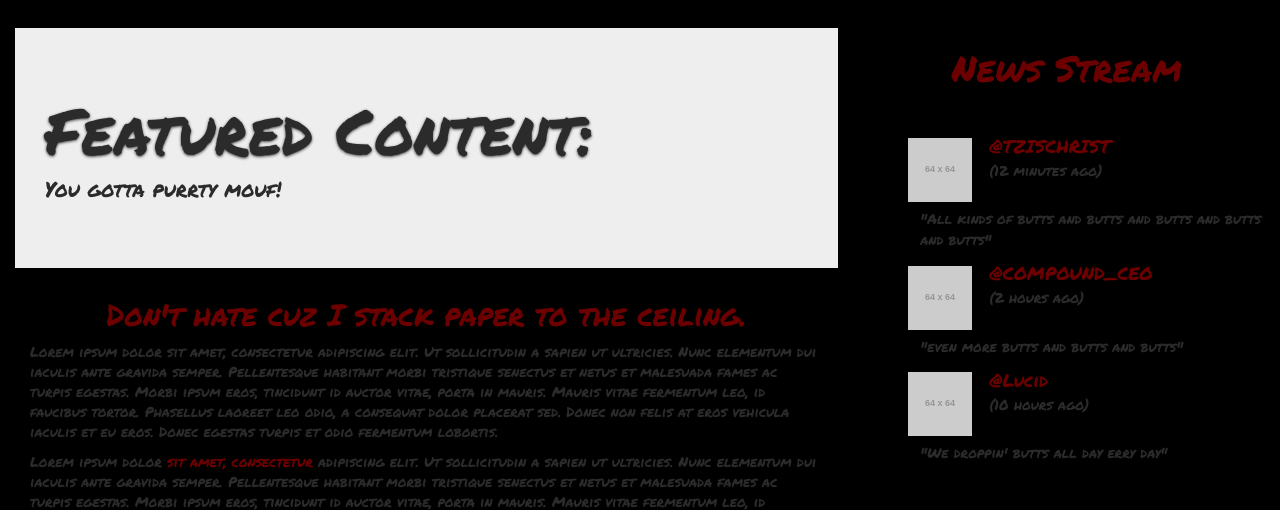
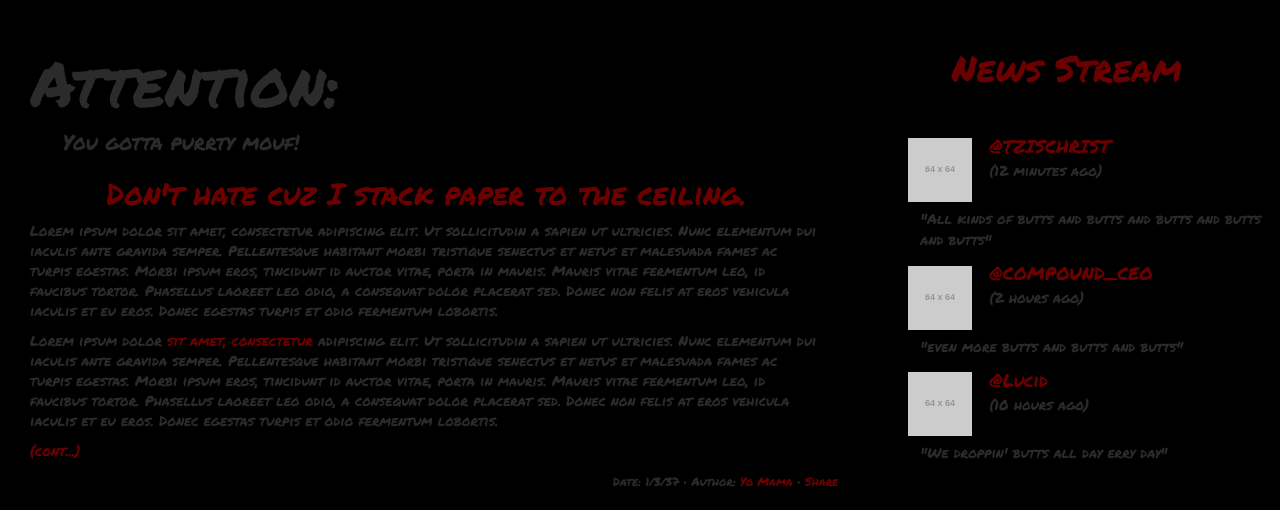
Before and after one commit to DaJoker29/compound-theme, a PHP site: page / in a window 1280 px wide. Shown: the part 92-602 px from the top of the page. Run offline with PHP 8.4, Linux system fonts and the light colour scheme; grey boxes labelled with a size stand in for pictures from a placeholder-image service; some libraries are stand-ins or nearby versions.

Commit message:
update jumbotron styling

```diff
--- a/public/css/style.css
+++ b/public/css/style.css
@@ -3023,17 +3023,17 @@ input[type="button"].btn-block {
   color: #000000;
 }
 .jumbotron {
-  padding: 30px;
-  margin-bottom: 30px;
+  padding: 0;
+  margin-bottom: 0;
   color: inherit;
-  background-color: #eeeeee;
+  background-color: inherit;
 }
 .jumbotron h1,
 .jumbotron .h1 {
   color: inherit;
 }
 .jumbotron p {
-  margin-bottom: 15px;
+  margin-bottom: 0;
   font-size: 21px;
   font-weight: 200;
 }
@@ -3045,12 +3045,12 @@ input[type="button"].btn-block {
 }
 @media screen and (min-width: 768px) {
   .jumbotron {
-    padding-top: 48px;
-    padding-bottom: 48px;
+    padding-top: 0;
+    padding-bottom: 0;
   }
   .container .jumbotron {
-    padding-left: 60px;
-    padding-right: 60px;
+    padding-left: 0;
+    padding-right: 0;
   }
   .jumbotron h1,
   .jumbotron .h1 {
@@ -3397,6 +3397,14 @@ a:hover {
   right: 0px;
   position: fixed;
 }
+.jumbotron p {
+  padding-left: 48px;
+  padding-right: 48px;
+}
+.jumbotron h1 {
+  padding-left: 16px;
+  padding-right: 16px;
+}
 article.blog-post,
 article.blog-photo,
 article.blog-music {
--- a/public/index.html
+++ b/public/index.html
@@ -48,8 +48,8 @@
         <!--Main-->
         <div class="col-md-8 page-main">
           <div class="jumbotron">
-            <h1>Featured Content:</h1>
-            <p class="lead">You gotta purrty mouf!</p>
+            <h1>Attention:</h1>
+            <p>You gotta purrty mouf!</p>
           </div>
           <!--Article-->
           <article class="blog-post">
--- a/src/jade/feature.jade
+++ b/src/jade/feature.jade
@@ -1,3 +1,3 @@
 .jumbotron
-    h1 Featured Content:
-    p.lead You gotta purrty mouf!
+    h1 Attention:
+    p You gotta purrty mouf!
--- a/src/less/manifest.less
+++ b/src/less/manifest.less
@@ -55,5 +55,6 @@
 @import 'fonts';
 @import 'header';
 @import 'body';
+@import 'featured';
 @import 'article';
 @import 'sidebar';
```
Also changed, not shown: src/less/featured.less (added, +11 -0 lines), src/less/variables.less (+6 -3 lines).
